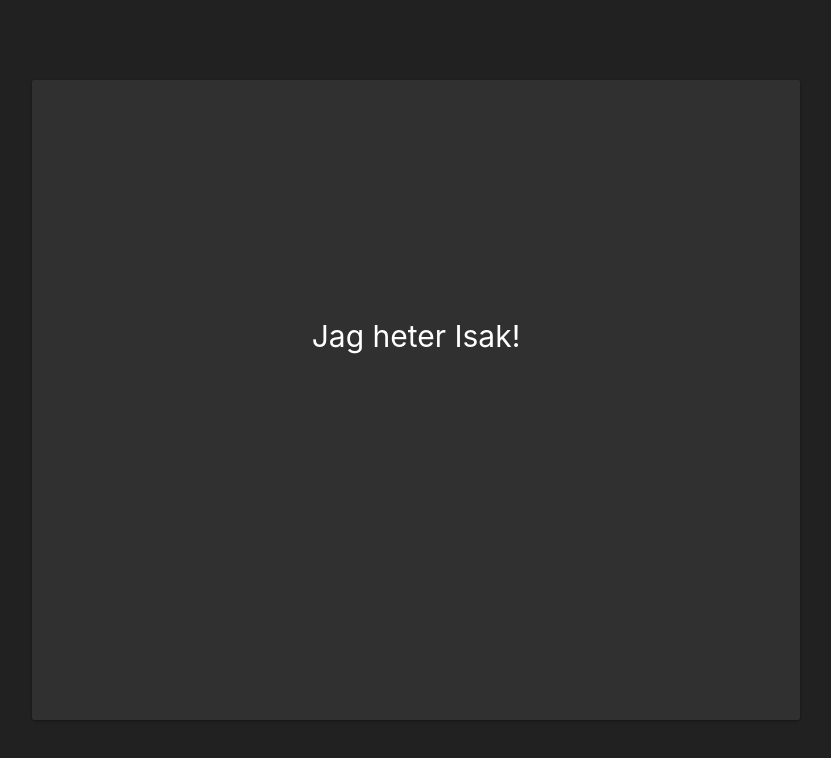
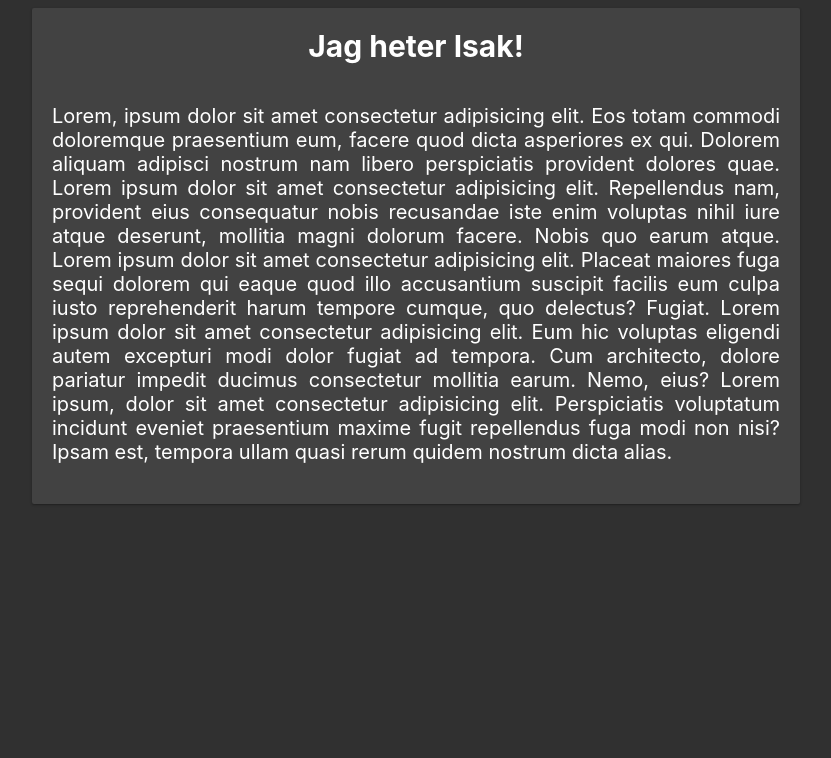
Before and after one commit to IsakHuddinge/testrepo, a plain HTML site: page index.html in a window 1280 px wide. Shown: the whole page, without its empty margins (224-1055 px from the left). Drawn offline with Linux system fonts and the light colour scheme.

Commit message:
added text paragraph. made site lighter

```diff
--- a/index.html
+++ b/index.html
@@ -4,29 +4,35 @@
     <title>Isaks sida</title>
 <style>
     #body{
-        background-color:#212121;
+        background-color:#303030;
+        font-family: -apple-system, BlinkMacSystemFont, 'Segoe UI', Roboto, Oxygen, Ubuntu, Cantarell, 'Open Sans', 'Helvetica Neue', sans-serif;
+        color:white;
     }
     #main{
-        background-color:#303030;
+        background-color:#424242;
         border-radius: 2px;
         position: absolute;
-        top: 10%;
-        bottom: 10%;
         left: 20%;
         right: 20%;
         box-shadow: 0 1px 3px rgba(0,0,0,0.12), 0 1px 2px rgba(0,0,0,0.24);
+    }
 
-        color:white;
+    h1{
         font-size:30px;
-        font-family: -apple-system, BlinkMacSystemFont, 'Segoe UI', Roboto, Oxygen, Ubuntu, Cantarell, 'Open Sans', 'Helvetica Neue', sans-serif;
-        line-height: 40vw;
         text-align: center;
+
+    }
+    p{
+        font-size:20px;
+        text-align: justify;
+        padding: 20px;
     }
 </style>
 </head>
 <body id="body">
     <div id="main">
-        Jag heter Isak!
+        <h1>Jag heter Isak!</h1>
+        <p>Lorem, ipsum dolor sit amet consectetur adipisicing elit. Eos totam commodi doloremque praesentium eum, facere quod dicta asperiores ex qui. Dolorem aliquam adipisci nostrum nam libero perspiciatis provident dolores quae. Lorem ipsum dolor sit amet consectetur adipisicing elit. Repellendus nam, provident eius consequatur nobis recusandae iste enim voluptas nihil iure atque deserunt, mollitia magni dolorum facere. Nobis quo earum atque. Lorem ipsum dolor sit amet consectetur adipisicing elit. Placeat maiores fuga sequi dolorem qui eaque quod illo accusantium suscipit facilis eum culpa iusto reprehenderit harum tempore cumque, quo delectus? Fugiat. Lorem ipsum dolor sit amet consectetur adipisicing elit. Eum hic voluptas eligendi autem excepturi modi dolor fugiat ad tempora. Cum architecto, dolore pariatur impedit ducimus consectetur mollitia earum. Nemo, eius? Lorem ipsum, dolor sit amet consectetur adipisicing elit. Perspiciatis voluptatum incidunt eveniet praesentium maxime fugit repellendus fuga modi non nisi? Ipsam est, tempora ullam quasi rerum quidem nostrum dicta alias.</p>
     </div>
 </body>
 </html>
```
